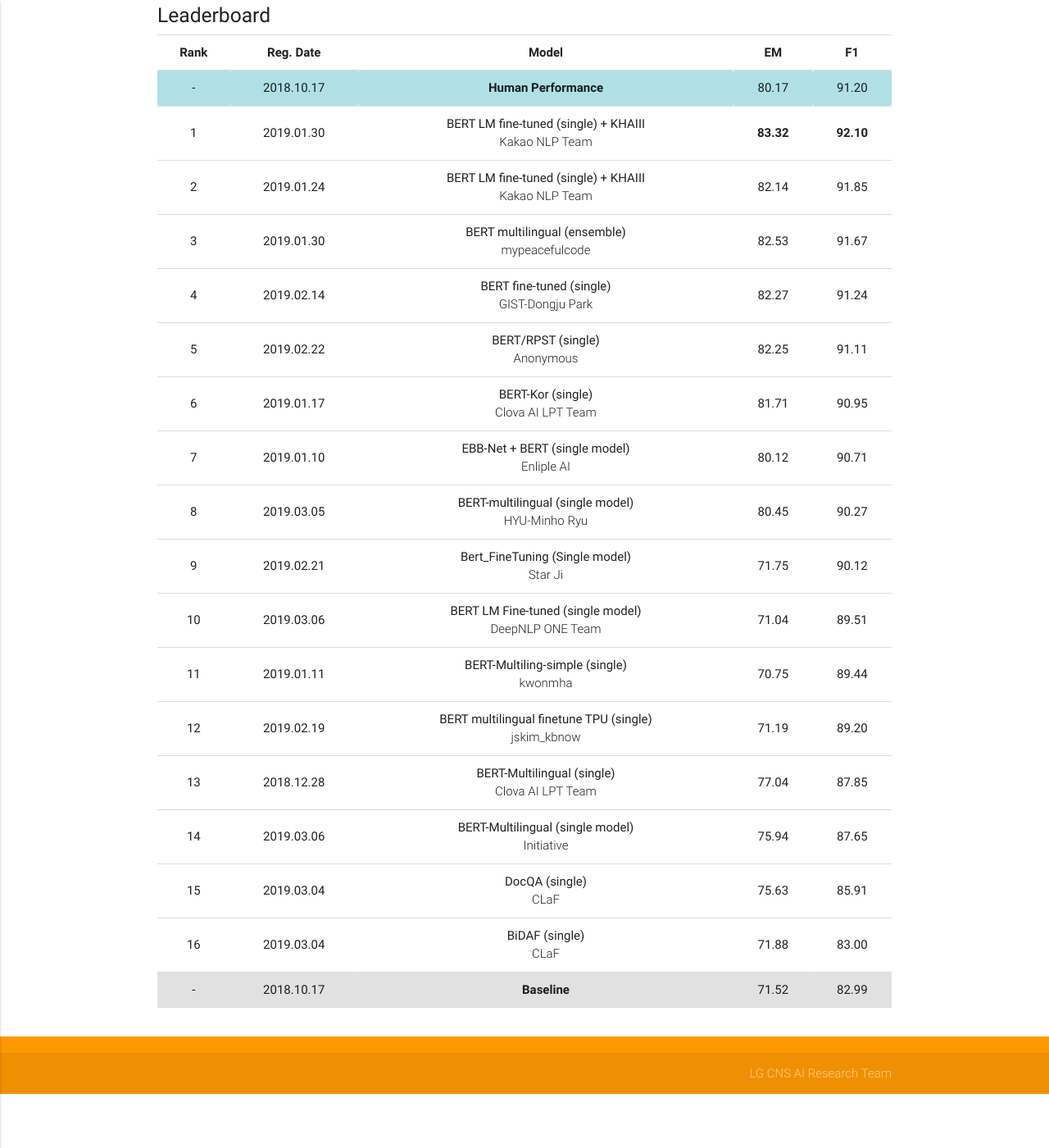
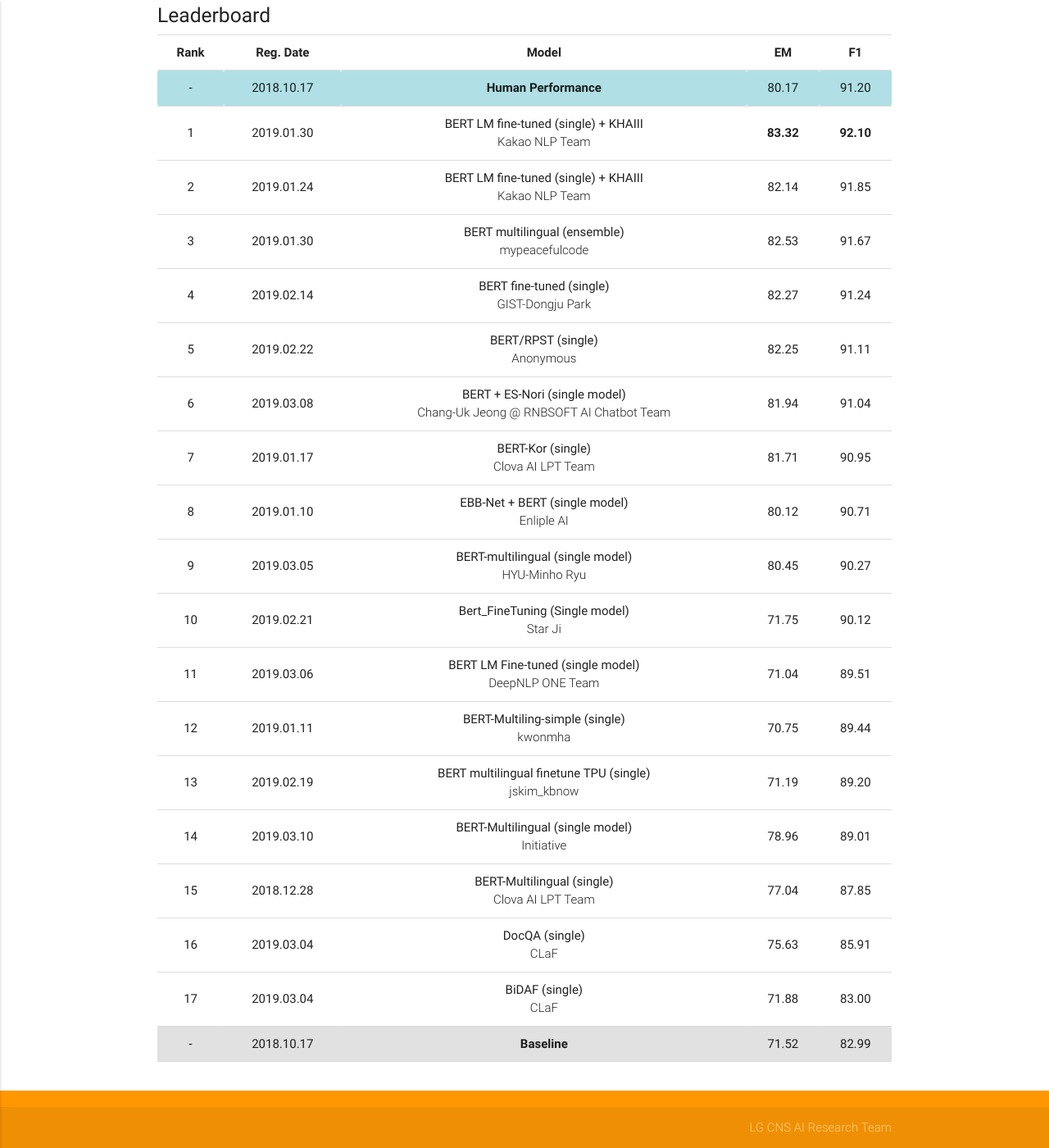
Before and after one commit to korquad/korquad.github.io, a Jekyll site: the page built from category/index_english.html, in a window 1280 px wide and 1400 px high, scrolled down 1824 px. Shown: the whole window at 82% size. Built offline with Jekyll 4.4.1, drawn with Linux system fonts in a browser that asks for light colours; before the commit the page ends 3158 px from its top, so only the background shows below that.

Commit message:
19/03/11 leaderboard updated (LHJ)

```diff
--- a/category/index_english.html
+++ b/category/index_english.html
@@ -264,6 +264,15 @@ style="width:300px">Submission Tutorial</a>
                     </tr>
                     <tr>
                       <td>6</td>
+                      <td>2019.03.08</td>
+                      <td>BERT + ES-Nori (single model)
+                        <p class="light">Chang-Uk Jeong @ RNBSOFT AI Chatbot Team</p>
+                      </td>
+                      <td>81.94</td>
+                      <td>91.04</td>
+                    </tr>
+                    <tr>
+                      <td>7</td>
                       <td>2019.01.17</td>
                       <td>BERT-Kor (single)
                         <p class="light">Clova AI LPT Team</p>
@@ -290,7 +299,7 @@ style="width:300px">Submission Tutorial</a>
                       <td>90.27</td>
                     </tr>
                     <tr>
-                      <td>9</td>
+                      <td>10</td>
                       <td>2019.02.21</td>
                       <td>Bert_FineTuning (Single model)
                         <p class="light">Star Ji</p>
@@ -326,7 +335,16 @@ style="width:300px">Submission Tutorial</a>
                       <td>89.20</td>
                     </tr>
                     <tr>
-                      <td>13</td>
+                      <td>14</td>
+                      <td>2019.03.10</td>
+                      <td>BERT-Multilingual (single model)
+                        <p class="light">Initiative</p>
+                      </td>
+                      <td>78.96</td>
+                      <td>89.01</td>
+                    </tr>
+                    <tr>
+                      <td>15</td>
                       <td>2018.12.28</td>
                       <td>BERT-Multilingual (single)
                         <p class="light">Clova AI LPT Team</p>
@@ -334,16 +352,7 @@ style="width:300px">Submission Tutorial</a>
                       <td>77.04</td>
                       <td>87.85</td>
                     </tr>
-                    <tr>
-                      <td>14</td>
-                      <td>2019.03.06</td>
-                      <td>BERT-Multilingual (single model)
-                        <p class="light">Initiative</p>
-                      </td>
-                      <td>75.94</td>
-                      <td>87.65</td>
-                    </tr>
-                      <td>15</td>
+                      <td>16</td>
                       <td>2019.03.04</td>
                       <td>DocQA (single)
                         <p class="light">CLaF</p>
@@ -352,7 +361,7 @@ style="width:300px">Submission Tutorial</a>
                       <td>85.91</td>
                     </tr>
                     <tr>
-                      <td>16</td>
+                      <td>17</td>
                       <td>2019.03.04</td>
                       <td>BiDAF (single)
                         <p class="light">CLaF</p>
```
Also changed, not shown: other parts of category/index_english.html (+5 -5 lines), _layouts/home.html (+27 -18 lines).
